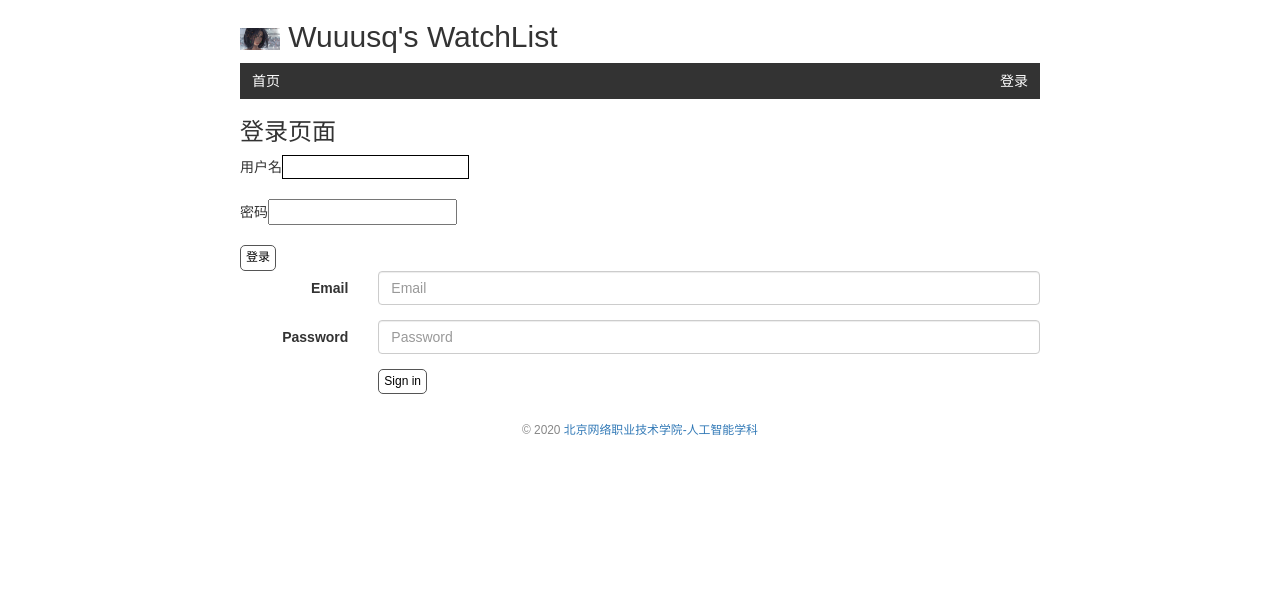
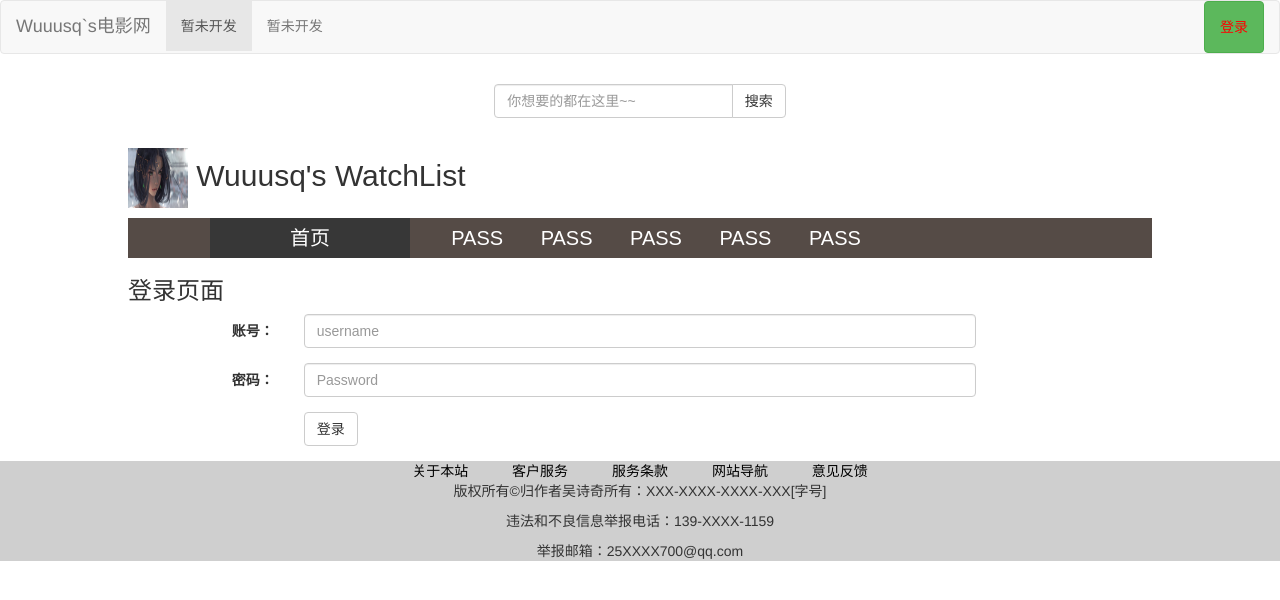
Before and after one commit to Wuuusq/watchlist, a Flask app: a page that uses watchlist/templates/base.html in a window 1280 px wide. Shown: the top 600 px of the page. Run offline with Flask 2, Linux system fonts and the light colour scheme; data comes from the database, SQL or seed files in the repository; some libraries are stand-ins or nearby versions.

Commit message:
20200227下午---更新样式

```diff
--- a/watchlist/error.py
+++ b/watchlist/error.py
@@ -5,7 +5,7 @@
 # 传入要处理的错误代码
 @app.errorhandler(404)
 def page_not_found(e):
-    return render_template('404.html'), 404
+    return render_template('errors/404.html'), 404
 
 
 @app.errorhandler(400)  # 传入要处理的错误代码
--- a/watchlist/static/style.css
+++ b/watchlist/static/style.css
@@ -1,101 +1,76 @@
-body{
-    max-width: 800px;
+/*公共样式*/
+*{
+    margin: 0;     /*外边距*/
+    padding: 0;    /*内边距*/
+    border: 0;     /*边框*/
+}
+#center{
+    width: 80%;
     margin: auto;
     font-size:14px;
     font-family: Arial, Helvetica, sans-serif;
 }
-/* 页脚 footer */
-footer{
-    color: #888888;
-    margin-top: 15px;
-    text-align: center;
-    padding: 10px;
-}
 /* 头像 */
 .avatar{
-    width: 40px;
+    width: 60px;
+    height: 60px;
 }
 
-/* 电影列表 */
-.movie-list{
-    list-style: none;
-    padding: 0;
-    margin-bottom: 10px;
-    box-shadow: 0 2px 5px 0 rgba(0, 0, 0, 0.16),0 2px 10px 0 rgba(0, 0, 0, 0.12);
+#nav{
+    width: 100%;
+    height: 40px;
+    background-color: #554b46;
+    position: relative; /*相对*/
 }
-.movie-list li{
-    padding: 12px 24px;
-    border-bottom: 1px solid #ddd;
+#nav .nav_1{
+    width: 200px;
+    height: 40px;
+    background-color: #373737;
+    position: absolute; /*绝对*/
+    left: 8%;
+    line-height: 40px;
+    text-align: center;
 }
-.movie-list li:hover{
-    background: #f8f9fa;
+#nav .nav_1 a{
+    color: white;
+    font-size: 20px;
+    text-decoration:none;  /*去除下划线*/
+}
+#nav .nav_1:hover{
+    background-color:black;
+    transition: all 1s;
+}
+#nav .nav_2{
+    width: 570px;
+    height: 40px;
+    font-size: 20px;
+    position: absolute; /*绝对*/
+    left: 30%;
+    line-height: 40px;
+}
+#nav .nav_2 a{
+    color: white;
+    padding:7px 16px;
+    font-size: 20px;
+    text-decoration:none;  /*去除下划线*/
+    top: 5px;
+}
+#nav .nav_2 a:hover{
+    background-color:black;
+    transition: all 1s;
 }
 .hulu{
     display: block;
     margin: 0 auto;
     height: 100px;
 }
-nav ul{
-    list-style: none;
-    margin: 0;
-    padding: 0;
-    overflow: hidden;
-    background: #333333
+#footer{
+    height:100px;
+    background-color: #cfcfcf;
+    text-align:center;
 }
-nav li {
-    float: left;
-    display: flex;
-    align-items: center
-}
-nav li a{
-    display: block;
-    color: white;
-    text-align: center;
-    padding: 8px 12px;
-    text-decoration: none
-}
-nav li a:hover{
-    background: #111111
-}
-.float-right{
-    float: right;
-    margin: 2px 5px;
-}
-.vbd{
-    font-size: 12px;
-    font-weight: bold;
-    color: black;
-    text-decoration: none;
-    background: #f5c518;
-    border-radius: 5px;
-    padding: 3px 5px;
-}
-
-/* 美化input标签 */
-input[type=submit] {
-    font-family: inherit;
-}
-input[type=text] {
-    border: 1px solid black;
-}
-input[name=year] {
-    width: 50px;
-}
-.btn{
-    font-size: 12px;
-    padding: 3px 5px;
-    text-decoration: none;
-    cursor: pointer;
-    background: white;
-    color: black;
-    border: 1px solid #555555;
-    border-radius: 5px;
-}
-.btn:hover{
-    text-decoration: none;
-    background: black;
-    color: white;
-    border: 1px solid black;
+.wei{
+    margin: 20px;color:#000
 }
 .alert{
     position: relative;
--- a/watchlist/templates/base.html
+++ b/watchlist/templates/base.html
@@ -14,6 +14,51 @@
 </head>
 
 <body>
+    <nav class="navbar navbar-default">
+        <div class="container-fluid">
+            <!-- Brand and toggle get grouped for better mobile display -->
+            <div class="navbar-header">
+                <button type="button" class="navbar-toggle collapsed" data-toggle="collapse"
+                        data-target="#bs-example-navbar-collapse-1" aria-expanded="false">
+                    <span class="sr-only">Toggle navigation</span>
+                    <span class="icon-bar"></span>
+                    <span class="icon-bar"></span>
+                    <span class="icon-bar"></span>
+                </button>
+                <a class="navbar-brand" href="#">Wuuusq`s电影网</a>
+            </div>
+
+            <!-- Collect the nav links, forms, and other content for toggling -->
+            <div class="collapse navbar-collapse" id="bs-example-navbar-collapse-1">
+                <ul class="nav navbar-nav">
+                    <li class="active"><a href="#">暂未开发<span class="sr-only">(current)</span></a></li>
+                    <li><a href="#">暂未开发</a></li>
+                </ul>
+                <ul class="nav navbar-nav navbar-right">
+                    <li style="float: right">
+                    <a class="btn btn-success" href="{{ url_for('login') }}" role="button" style="color: red">登录</a>
+                    {% if current_user.is_authenticated %}
+                        <a href="{{ url_for('logout') }}">退出</a>
+                        <a href="{{ url_for('settings') }}">设置</a>
+                    {% endif %}
+                </li>
+                </ul>
+            </div><!-- /.navbar-collapse -->
+        </div><!-- /.container-fluid -->
+    </nav>
+    <div id="center">
+        <div class="row" style="margin: 30px">
+            <div class="col-lg-4"></div>
+            <div class="col-lg-4">
+                <div class="input-group">
+                    <input type="text" class="form-control" placeholder="你想要的都在这里~~">
+                    <span class="input-group-btn">
+                    <button class="btn btn-default" type="button">搜索</button>
+                    </span>
+                </div>
+            </div>
+            <div class="col-lg-4"></div>
+        </div>
         {% for message in get_flashed_messages() %}
             <div class="alert">{{ message }}</div>
         {% endfor %}
@@ -21,25 +66,37 @@
             <img class="avatar" src="{{ url_for('static',filename='img/4444.jpg') }}" alt="头像">
             {{ user.name }}'s WatchList
         </h2>
+        <div id="nav">
+            <div class="nav_1">
+                <a href="{{ url_for('index') }}">首页</a>
+            </div>
+            <div class="nav_2">
+                <a href="#">PASS</a>
+                <a href="#">PASS</a>
+                <a href="#">PASS</a>
+                <a href="#">PASS</a>
+                <a href="#">PASS</a>
+            </div>
+        </div>
+        {% block content %} {% endblock %}
+    </div>
+    <div id="footer">
+        <div>
+            <a class="wei" href="#">关于本站</a>
+            <a class="wei" href="#">客户服务</a>
+            <a class="wei" href="#">服务条款</a>
+            <a class="wei" href="#">网站导航</a>
+            <a class="wei" href="#">意见反馈</a>
+        </div>
+        <div>
+            <p>版权所有©归作者吴诗奇所有：XXX-XXXX-XXXX-XXX[字号]</p>
+        </div>
+        <div>
+            <p>违法和不良信息举报电话：139-XXXX-1159</p>
+            <span>举报邮箱：25XXXX700@qq.com</span>
+        </div>
+    </div>
 
-<nav>
-    <ul>
-        <li>
-            <a href="{{ url_for('index') }}">首页</a>
-        </li>
-        <li style="float: right">
-            <a href="{{ url_for('login') }}">登录</a>
-            {% if current_user.is_authenticated %}
-            <a href="{{ url_for('logout') }}">退出</a>
-            <a href="{{ url_for('settings') }}">设置</a>
-            {% endif %}
-        </li>
-    </ul>
-</nav>
-{% block content %} {% endblock %}
-<footer>
-    <small>&copy; 2020 <a href="http://www.baidu.com">北京网络职业技术学院-人工智能学科</a></small>
-</footer>
 </body>
 
 </html>
--- a/watchlist/templates/login.html
+++ b/watchlist/templates/login.html
@@ -2,29 +2,22 @@
 
 {% block content %}
     <h3>登录页面</h3>
-    <form action="" method="post">
-        用户名<input type="text" name="username" required>
-        <br><br>
-        密码<input type="password" name="password" required>
-        <br><br>
-        <input class="btn" type="submit" name='submit' value="登录">
-    </form>
-    <form class="form-horizontal">
+    <form class="form-horizontal" method="post">
         <div class="form-group">
-            <label for="inputEmail3" class="col-sm-2 control-label">Email</label>
-            <div class="col-sm-10">
-                <input type="email" class="form-control" id="inputEmail3" placeholder="Email" required>
+            <label for="inputEmail3" class="col-sm-2 control-label">账号：</label>
+            <div class="col-sm-8">
+                <input type="text" class="form-control" id="inputEmail3" name="username" placeholder="username" required>
             </div>
         </div>
         <div class="form-group">
-            <label for="inputPassword3" class="col-sm-2 control-label">Password</label>
-            <div class="col-sm-10">
-                <input type="password" class="form-control" id="inputPassword3" placeholder="Password" required>
+            <label for="inputPassword3" class="col-sm-2 control-label">密码：</label>
+            <div class="col-sm-8">
+                <input type="password" class="form-control" id="inputPassword3" name="password" placeholder="Password" required>
             </div>
         </div>
         <div class="form-group">
             <div class="col-sm-offset-2 col-sm-10">
-                <button type="submit" class="btn btn-default">Sign in</button>
+                <input type="submit" class="btn btn-default" value="登录">
             </div>
         </div>
     </form>
```
Also changed, not shown: watchlist/templates/edit.html (+18 -4 lines), watchlist/templates/index.html (+24 -19 lines), watchlist/static/img/tupian.jpg (added). Lines whose indentation alone changed are shown as unchanged.
